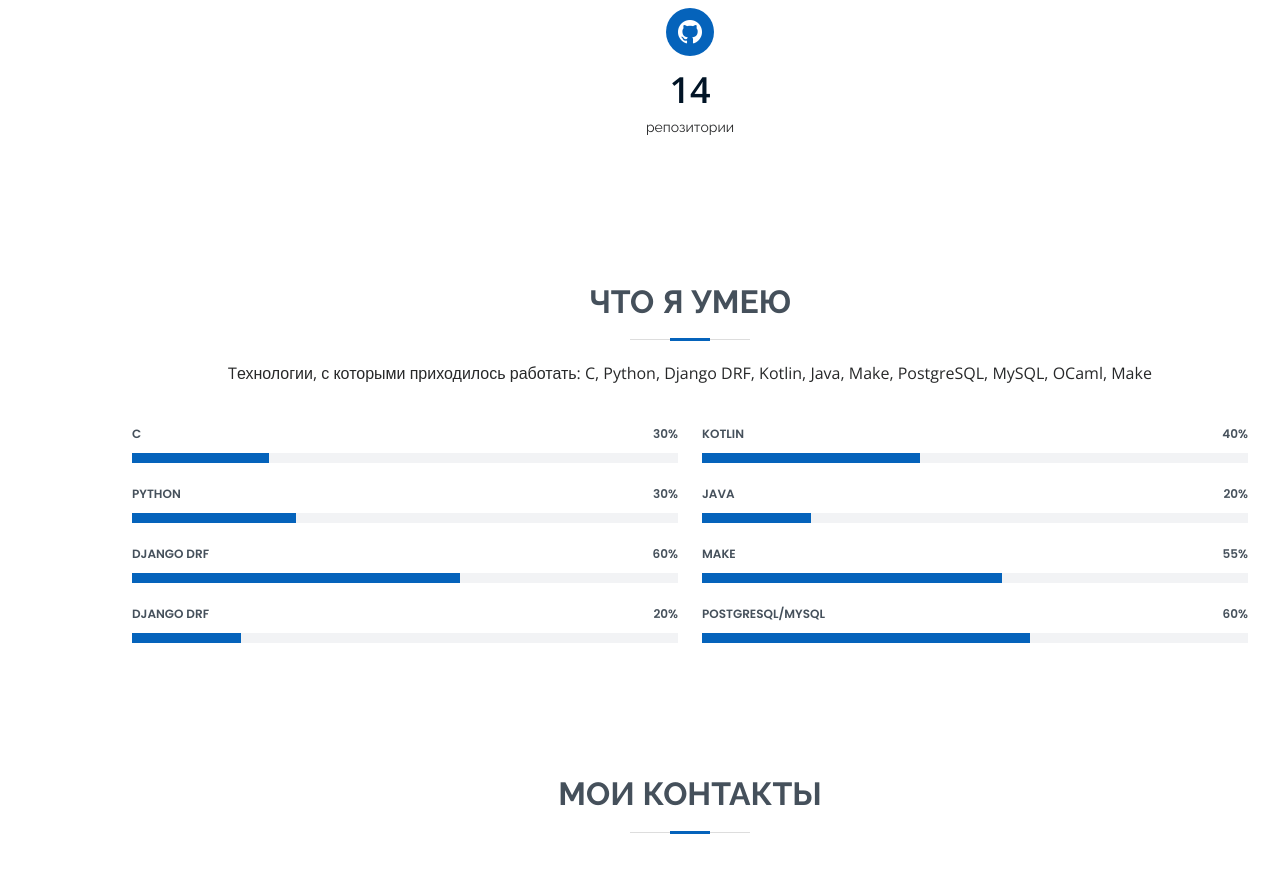
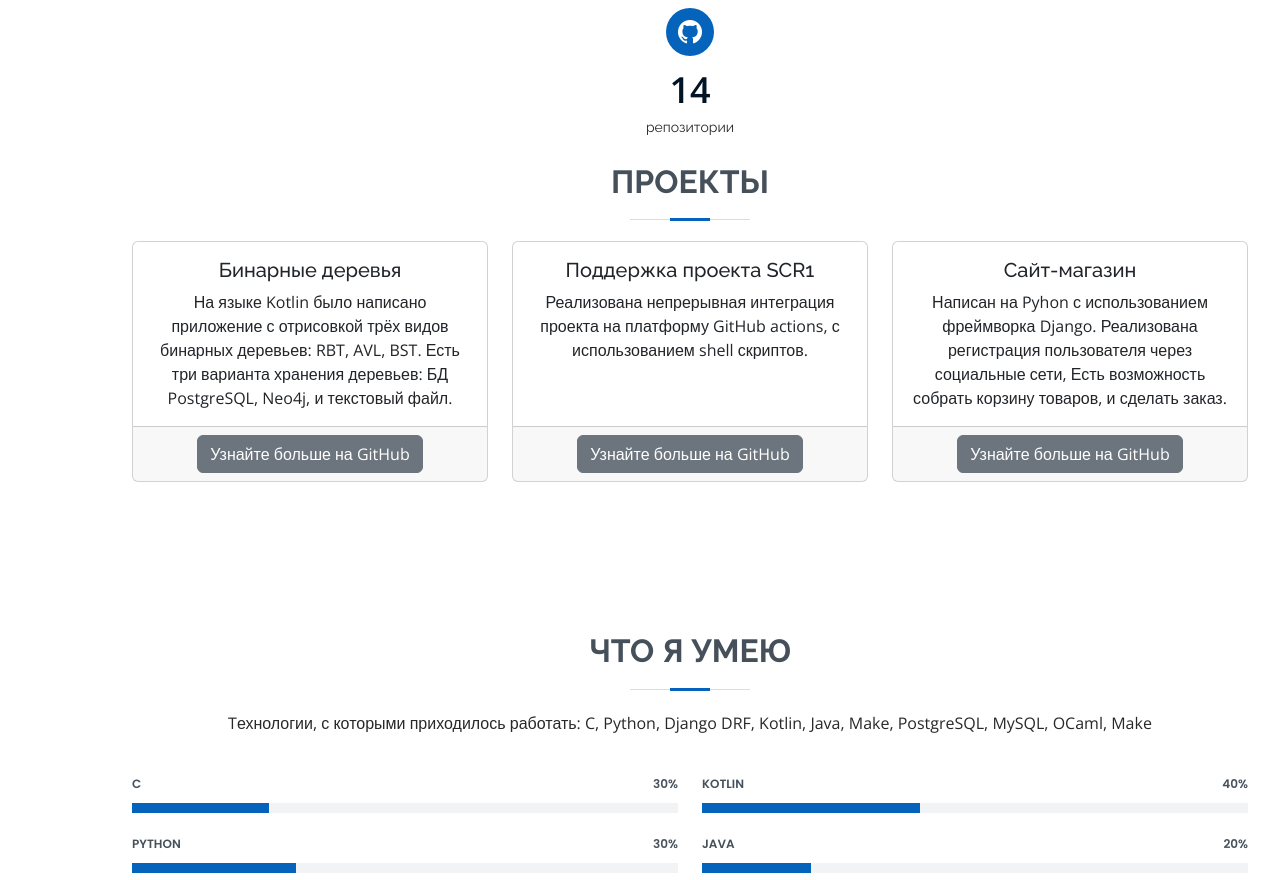
Before and after one commit to SurfaceYellowDuck/SurfaceYellowDuck.github.io, a plain HTML site: page index.html in a window 1280 px wide. Shown: the part 1525-2405 px from the top of the page. Drawn offline with nearby package versions, Linux system fonts and the light colour scheme.

Commit message:
Add: add projects cards

```diff
--- a/index.html
+++ b/index.html
@@ -137,12 +137,65 @@
               <p>репозитории</p>
             </div>
           </div>
+
+          <div class="section-title">
+
+          <h2>Проекты</h2>
+
+<div class="row row-cols-1 row-cols-md-3 g-4">
+  <div class="col">
+    <div class="card h-100">
+      <!-- <img src="..." class="card-img-top" alt="..."> -->
+      <div class="card-body">
+        <h5 class="card-title">Бинарные деревья</h5>
+        <p class="card-text">На языке Kotlin было написано приложение с отрисовкой трёх видов бинарных деревьев: RBT, AVL, BST.
+        Есть три варианта хранения деревьев: БД PostgreSQL, Neo4j, и текстовый файл.</p>
+      </div>
+      <div class="card-footer">
+        <small class="text-muted"><a target="_blank" href="https://github.com/SurfaceYellowDuck/trees-3" class="btn btn-secondary">Узнайте больше на GitHub</a></small>
+      </div>
+    </div>
+  </div>
+
+  <div class="col">
+    <div class="card h-100">
+      <!-- <img src="..." class="card-img-top" alt="..."> -->
+      <div class="card-body">
+        <h5 class="card-title">Поддержка проекта SCR1</h5>
+        <p class="card-text">Реализована непрерывная интеграция проекта на платформу GitHub actions, с использованием shell
+        скриптов.</p>
+      </div>
+      <div class="card-footer">
+        <small class="text-muted"><a target="_blank" href="https://github.com/SurfaceYellowDuck/scr1" class="btn btn-secondary">Узнайте больше на GitHub</a>
+</small>
+      </div>
+    </div>
+  </div>
+  <div class="col">
+    <div class="card h-100">
+      <!-- <img src="..." class="card-img-top" alt="..."> -->
+      <div class="card-body">
+        <h5 class="card-title">Сайт-магазин</h5>
+        <p class="card-text">Написан на Pyhon с использованием фреймворка Django. Реализована регистрация пользователя через
+        социальные сети, Есть
+        возможность собрать корзину товаров, и сделать заказ.</p>
+      </div>
+      <div class="card-footer">
+        <small class="text-muted"><a target="_blank" href="https://github.com/SurfaceYellowDuck/django_first_project" class="btn btn-secondary">Узнайте больше на
+          GitHub</a></small>
+      </div>
+    </div>
+  </div>
+</div>
+
             </div>
           </div>
 
         </div>
 
       </div>
+      </div>
+
     </section><!-- End Facts Section -->
 
     <!-- ======= Skills Section ======= -->
```
